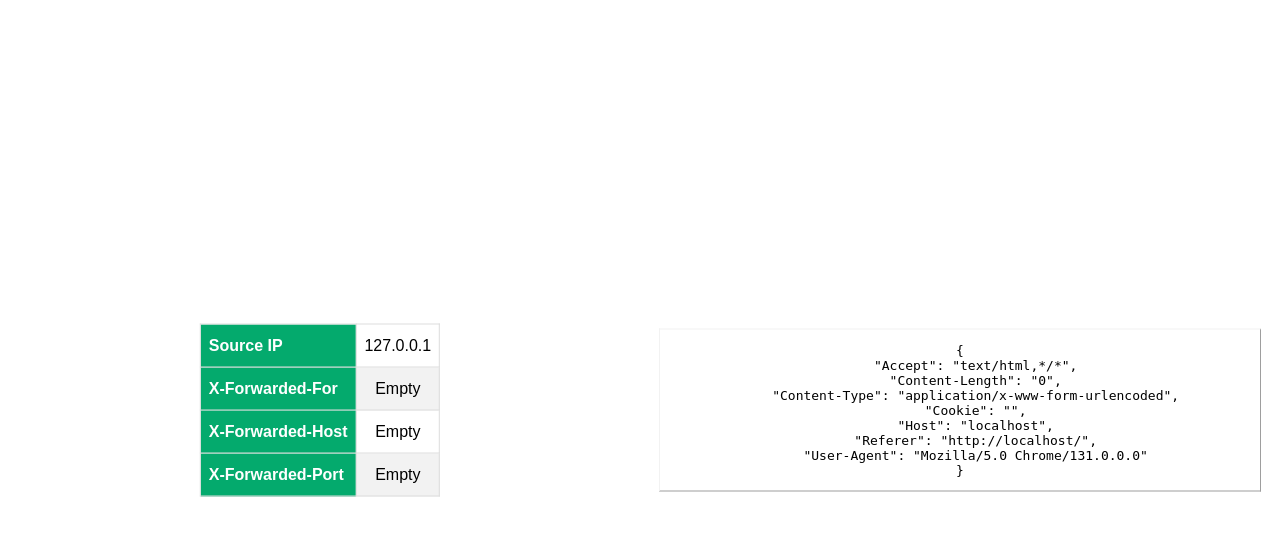
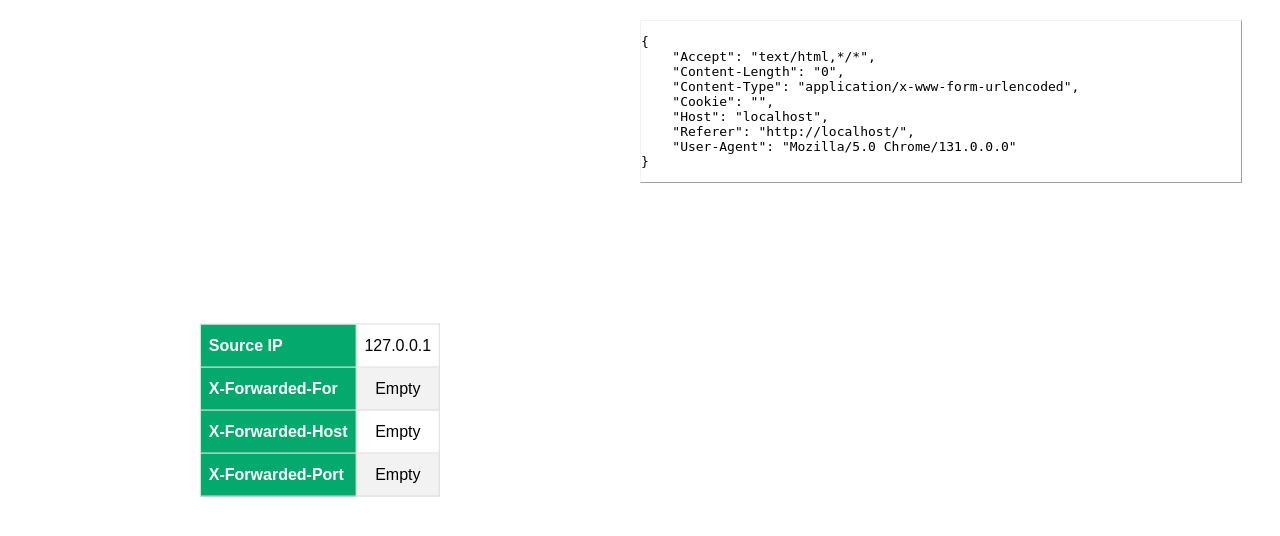
Before and after one commit to mattfeltonma/azure-web-app-ip, a Flask app: page / in a window 1280 px wide. Shown: the top 536 px of the page. Run offline with Flask 2, Linux system fonts and the light colour scheme.

Commit message:
modified

```diff
--- a/templates/index.html
+++ b/templates/index.html
@@ -95,11 +95,9 @@
         </div>
     </div>
     <div class="split right">
-        <div class="centered">
             <div class="headers">
                 <pre>{{headers}}</pre>
             </div>
-        </div>
     </div>
 </body>
 
```
